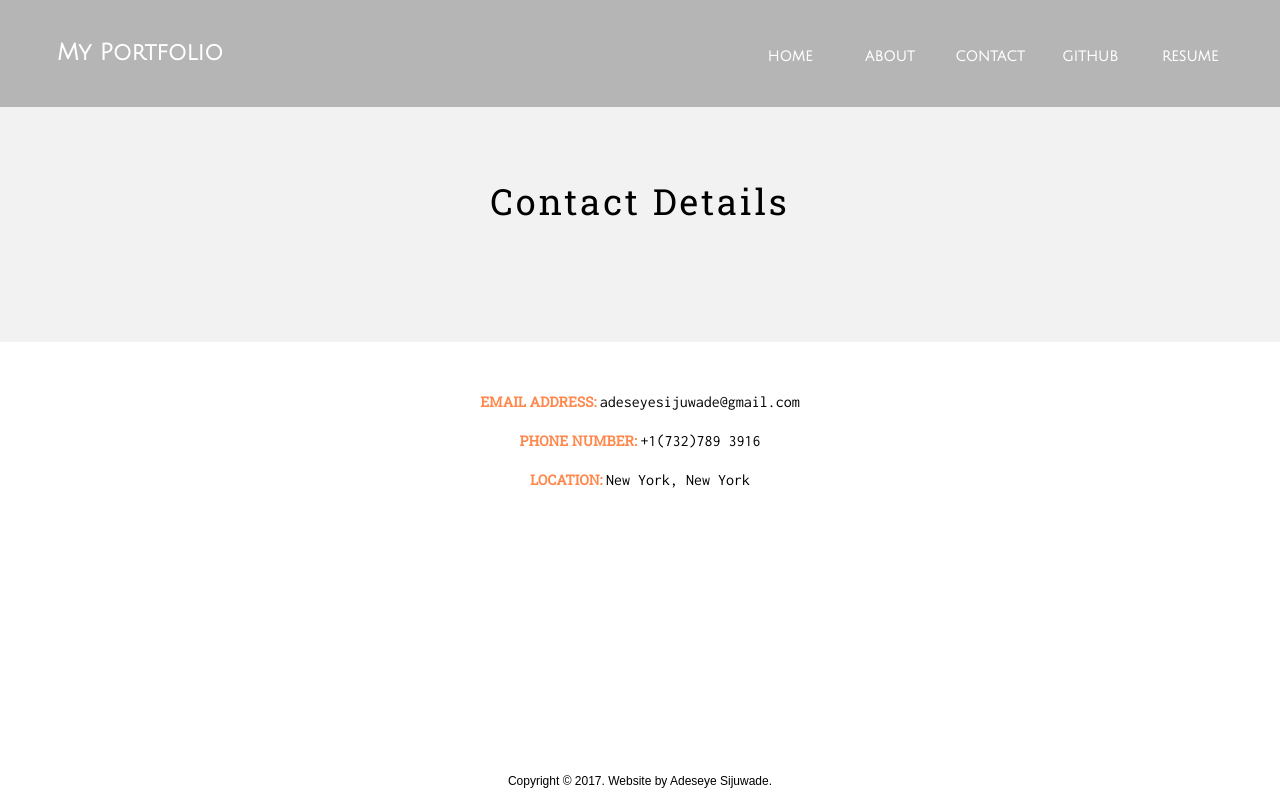
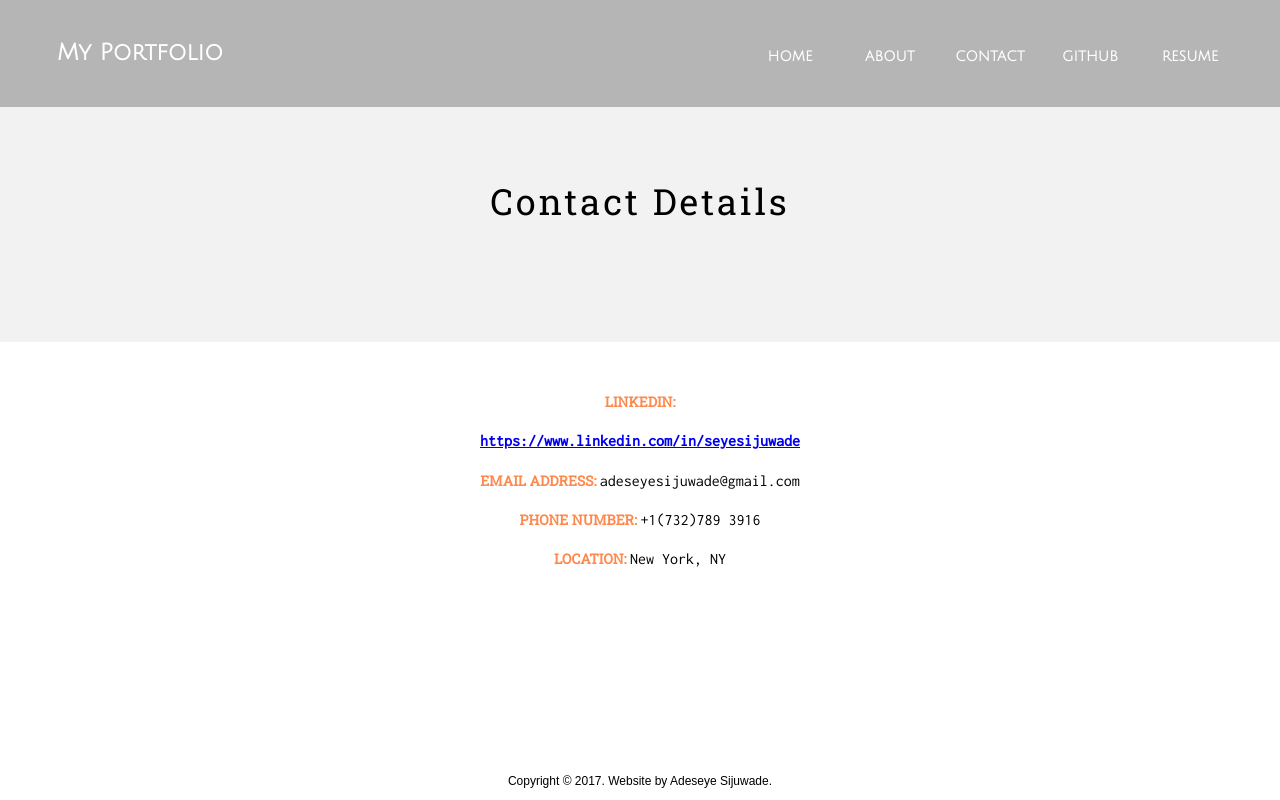
Before and after one commit to seyesij/portfolio, a React (Create React App) app: page /contact in a window 1280 px wide. Built offline with nearby package versions, Linux system fonts and the light colour scheme.

Commit message:
add linkedin

```diff
--- a/src/components/Contact.jsx
+++ b/src/components/Contact.jsx
@@ -7,9 +7,10 @@ const Contact = (props) => {
             <h1>Contact Details</h1>
           </div>
           <div className="contact_info">
-            <p><span className="info">Email Address: </span> adeseyesijuwade@gmail.com</p>
-            <p><span className="info">Phone Number: </span> +1(732)789 3916</p>
-            <p><span className="info">Location: </span>New York, New York</p>
+            <p className="linkedin"><span className="info">LinkedIn: </span><a href="https://www.linkedin.com/in/seyesijuwade/" target="_blank" rel="noopener noreferrer" className="link"><h4>https://www.linkedin.com/in/seyesijuwade</h4></a></p>
+            <p className="other"><span className="info">Email Address: </span> adeseyesijuwade@gmail.com</p>
+            <p className="other"><span className="info">Phone Number: </span> +1(732)789 3916</p>
+            <p className="other"><span className="info">Location: </span>New York, NY</p>
           </div>
           <div className="contact_footer">
             <p>Copyright © 2017. Website by Adeseye Sijuwade.</p>
```
